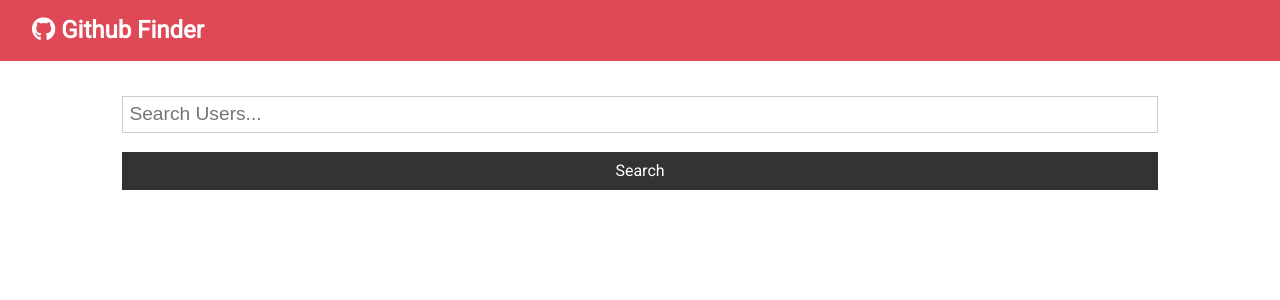
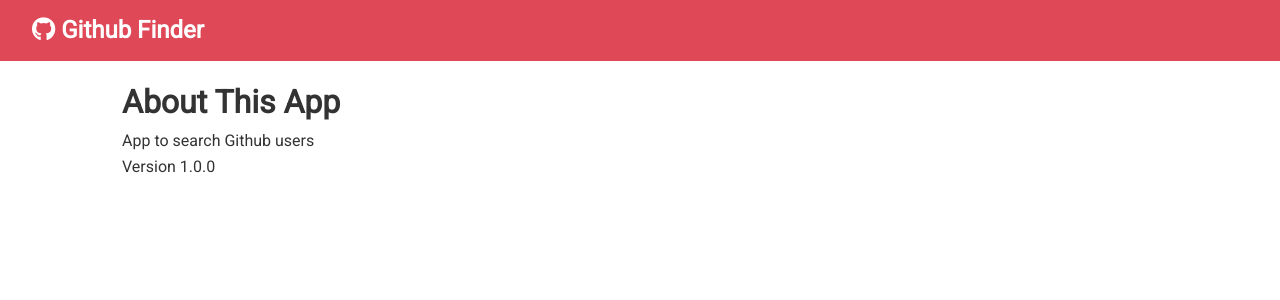
Before and after one commit to ccastell18/github_finder, a React (Create React App) app: page /about in a window 1280 px wide. Shown: the top 300 px of the page. Built offline with nearby package versions, Linux system fonts and the light colour scheme.

Commit message:
about page

```diff
--- a/package.json
+++ b/package.json
@@ -9,6 +9,7 @@
     "axios": "^0.19.2",
     "react": "^16.13.1",
     "react-dom": "^16.13.1",
+    "react-router-dom": "^5.2.0",
     "react-scripts": "3.4.1"
   },
   "scripts": {
--- a/src/App.js
+++ b/src/App.js
@@ -1,8 +1,10 @@
-import React from 'react';
+import React, { Fragment } from 'react';
+import { BrowserRouter as Router, Switch, Route } from 'react-router-dom';
 import Navbar from './components/layout/Navbar';
 import Users from './components/users/Users';
 import Search from './components/users/Search';
 import Alert from './components/layout/Alert';
+import About from './components/pages/About';
 import './App.css';
 import axios from 'axios';
 
@@ -35,10 +37,17 @@
     const { users, loading } = this.state;
 
     return (
+      <Router>
         <div className='App'>
           <Navbar />
           <div className='container'>
             <Alert alert={this.state.alert} />
+            <Switch>
+              <Route
+                exact
+                path='/'
+                render={(props) => (
+                  <Fragment>
                     <Search
                       searchUsers={this.searchUsers}
                       clearUsers={this.clearUsers}
@@ -46,8 +55,14 @@
                       setAlert={this.setAlert}
                     />
                     <Users loading={loading} users={users} />
+                  </Fragment>
+                )}
+              />
+              <Route exact path='/about' component={About} />
+            </Switch>
           </div>
         </div>
+      </Router>
     );
   }
 }
--- /dev/null
+++ b/src/components/pages/About.js
@@ -0,0 +1,12 @@
+import React, { Fragment } from 'react';
+
+const About = () => {
+  return (
+    <Fragment>
+      <h1>About This App</h1>
+      <p>App to search Github users</p>
+      <p>Version 1.0.0</p>
+    </Fragment>
+  );
+};
+export default About;
```
Also changed, not shown: 1 other file (tests, documents, lock files or other folders). Lines whose indentation alone changed are shown as unchanged.
